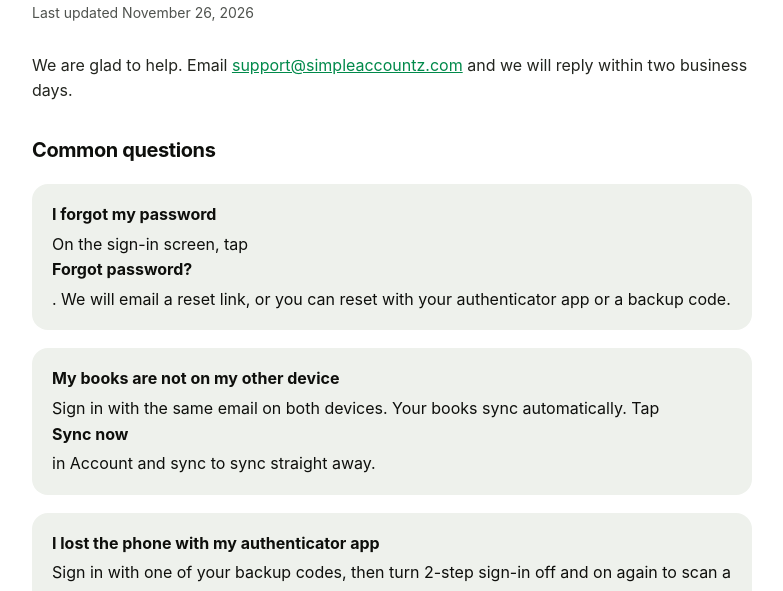
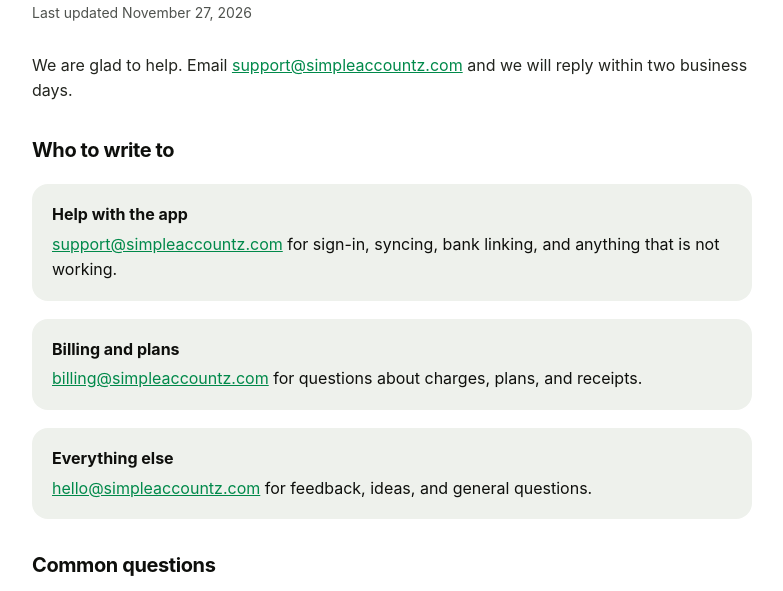
Before and after one commit to mortonjspencer85-cmd/simple-accountz, a plain HTML site: page support.html in a window 1280 px wide. Shown: the part 138-729 px from the top of the page, without its empty margins (248-1031 px from the left). Drawn offline with Linux system fonts and the light colour scheme.

Commit message:
Support page: who to write to (support, billing, hello)
Co-Authored-By: Claude Sonnet 5.5 <noreply@anthropic.com>

```diff
--- a/support.html
+++ b/support.html
@@ -14,9 +14,13 @@
 <header><div class="wrap"><a class="brand" href="./"><img src="icon.svg" alt=""> Simple Accountz</a><a class="open" href="app.html">Open the app</a></div></header>
 <main><div class="wrap">
 <h1>Support</h1>
-<p class="updated">Last updated November 26, 2026</p>
+<p class="updated">Last updated November 27, 2026</p>
 
 <p>We are glad to help. Email <a href="mailto:support@simpleaccountz.com">support@simpleaccountz.com</a> and we will reply within two business days.</p>
+<h2>Who to write to</h2>
+<div class="card"><b>Help with the app</b><a href="mailto:support@simpleaccountz.com">support@simpleaccountz.com</a> for sign-in, syncing, bank linking, and anything that is not working.</div>
+<div class="card"><b>Billing and plans</b><a href="mailto:billing@simpleaccountz.com">billing@simpleaccountz.com</a> for questions about charges, plans, and receipts.</div>
+<div class="card"><b>Everything else</b><a href="mailto:hello@simpleaccountz.com">hello@simpleaccountz.com</a> for feedback, ideas, and general questions.</div>
 <h2>Common questions</h2>
 <div class="card"><b>I forgot my password</b>On the sign-in screen, tap <b>Forgot password?</b>. We will email a reset link, or you can reset with your authenticator app or a backup code.</div>
 <div class="card"><b>My books are not on my other device</b>Sign in with the same email on both devices. Your books sync automatically. Tap <b>Sync now</b> in Account and sync to sync straight away.</div>
```
